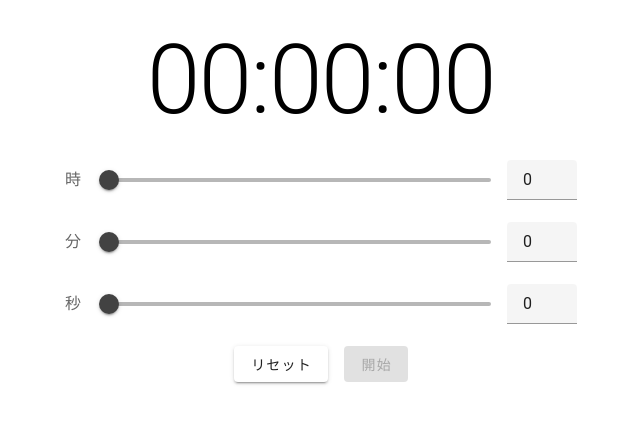
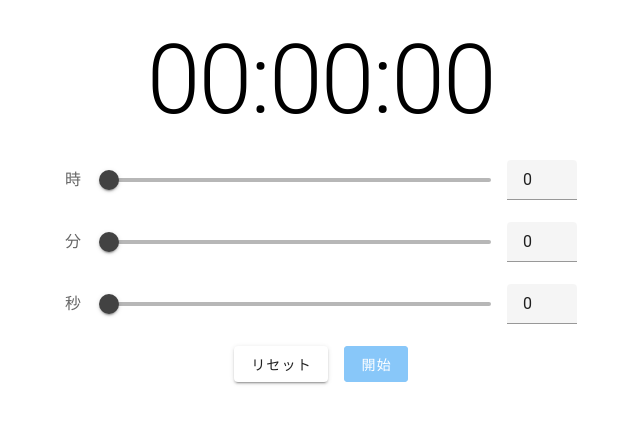
Before and after one commit to rinatz/vue-timer, a Vue app: page / in a window 1280 px wide. Shown: the top 424 px of the page, without its empty margins (319-959 px from the left). Built offline with nearby package versions, Linux system fonts and the light colour scheme.

Commit message:
Change the color of buttons

```diff
--- a/src/components/Timer.vue
+++ b/src/components/Timer.vue
@@ -25,6 +25,14 @@ const buttonText = computed(() => {
     return "一時停止";
   } else {
     return "再開";
+  }
+});
+
+const buttonColor = computed(() => {
+  if (status.value === "running") {
+    return "bg-pink";
+  } else {
+    return "bg-blue";
   }
 });
 
@@ -95,8 +103,8 @@ function resetTimer() {
 
     <div class="d-flex justify-center ga-4">
       <v-btn @click="resetTimer">リセット</v-btn>
-      <v-btn v-if="status === 'stopped'" :disabled="!ready" @click="startTimer">開始</v-btn>
-      <v-btn v-else @click="toggleTimer">{{ buttonText }}</v-btn>
+      <v-btn v-if="status === 'stopped'" :disabled="!ready" @click="startTimer" :class="buttonColor">開始</v-btn>
+      <v-btn v-else @click="toggleTimer" :class="buttonColor">{{ buttonText }}</v-btn>
     </div>
   </div>
 </template>
```
